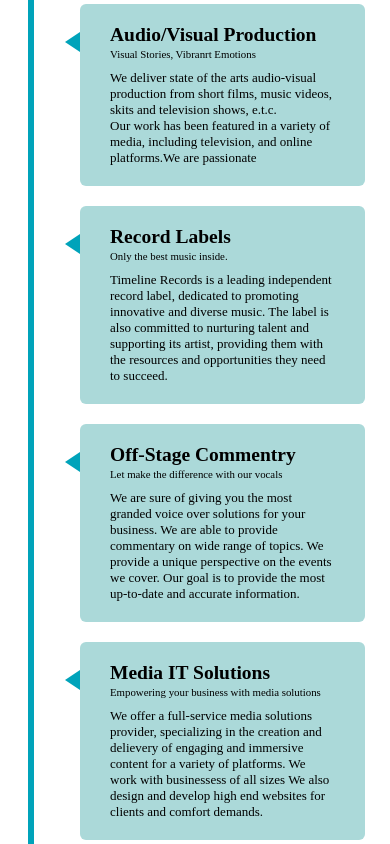
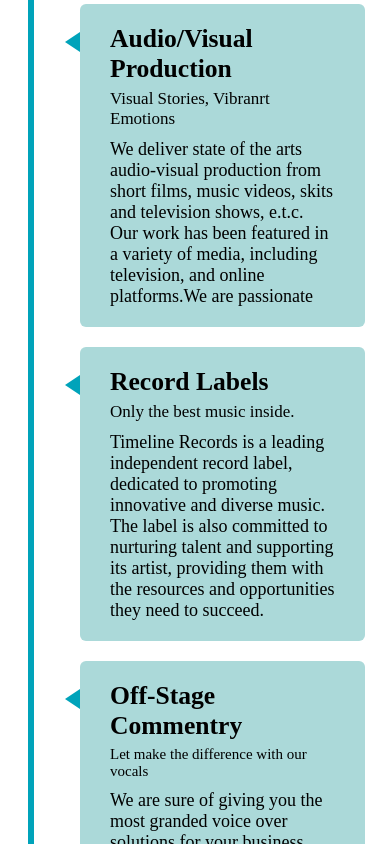
Before and after one commit to Simplevhick/timeproject, a React (Create React App) app: page / in a window 390 px wide. Shown: the part 4300-5144 px from the top of the page. Built offline with nearby package versions, Linux system fonts and the light colour scheme; a web font is replaced by a local one.

Commit message:
added new features in the service section part

```diff
--- a/src/components/nav/nav.css
+++ b/src/components/nav/nav.css
@@ -1186,8 +1186,27 @@
 
   .servives_h2{
     margin-top: 15rem;
-    margin-left: 4.5rem;
+    margin-left: 9rem;
     font-size: 2rem;
+  }
+
+  .sm_p2{
+    font-size: 19px;
+    margin-top: 5px;
+  }
+
+  .text-box h2{
+    font-weight: 600;
+    font-size: 1.6rem;
+  }
+
+  .sm_p{
+    font-size: 19px;
+    margin-top: 5px;
+  }
+
+  .text_box_p {
+    font-size: 18.5px;
   }
 
    .timeline{
@@ -1780,6 +1799,25 @@
     font-size: 2rem;
   }
 
+  .text-box h2{
+    font-weight: 600;
+    font-size: 1.6rem;
+  }
+
+  .sm_p{
+    font-size: 17px;
+    margin-top: 5px;
+  }
+
+  .sm_p2{
+    font-size: 15px;
+    margin-top: 5px;
+  }
+
+  .text_box_p {
+    font-size: 18px;
+  }
+
   .timeline{
     margin: 50px auto;
   }
@@ -2371,6 +2409,25 @@
     font-size: 2rem;
   }
 
+  .sm_p2{
+    font-size: 20px;
+    margin-top: 5px;
+  }
+
+  .text-box h2{
+    font-weight: 600;
+    font-size: 1.6rem;
+  }
+
+  .sm_p{
+    font-size: 20px;
+    margin-top: 5px;
+  }
+
+  .text_box_p {
+    font-size: 18.5px;
+  }
+
   .timeline{
     margin: 50px auto;
   }
--- a/src/components/nav/nav.jsx
+++ b/src/components/nav/nav.jsx
@@ -236,8 +236,8 @@ const Nav = () => {
             <div className="container left-container">
               <div className="text-box">
                 <h2>Audio/Visual Production</h2>
-                <small>Visual Stories, Vibranrt Emotions</small>
-                <p>
+                <small className="sm_p">Visual Stories, Vibranrt Emotions</small>
+                <p className="text_box_p">
                   {" "}
                   We deliver state of the arts audio-visual production from short
                 films, music videos, skits and television shows, e.t.c.
@@ -249,8 +249,8 @@ const Nav = () => {
             <div className="container right-container">
               <div className="text-box">
                 <h2>Record Labels</h2>
-                <small>Only the best music inside.</small>
-                <p>
+                <small className="sm_p">Only the best music inside.</small>
+                <p className="text_box_p">
                 Timeline Records is a leading independent record label, dedicated to promoting innovative and diverse music.
                 The label is also committed to nurturing talent and supporting its artist, providing them with the resources and opportunities they need to succeed.
                 </p>
@@ -260,8 +260,8 @@ const Nav = () => {
             <div className="container left-container">
               <div className="text-box">
                 <h2>Off-Stage Commentry</h2>
-                <small>Let make the difference with our vocals</small>
-                <p>
+                <small className="sm_p2">Let make the difference with our vocals</small>
+                <p className="text_box_p">
                 We are sure of giving you the most granded voice over solutions for your business.
                 We are able to provide commentary on wide range of topics. We provide a unique perspective on the events we cover. Our goal is to provide the most up-to-date and accurate information.
                 </p>
@@ -271,8 +271,8 @@ const Nav = () => {
             <div className="container right-container">
               <div className="text-box">
                 <h2>Media IT Solutions</h2>
-                <small>Empowering your business with media solutions</small>
-                <p>
+                <small className="sm_p2">Empowering your business with media solutions</small>
+                <p className="text_box_p">
                 We offer a full-service media solutions provider, specializing in the creation and delievery of engaging and immersive content for a variety of platforms. We work with businessess of all sizes
                 We also design and develop high end websites for clients and
                 comfort demands.
```
